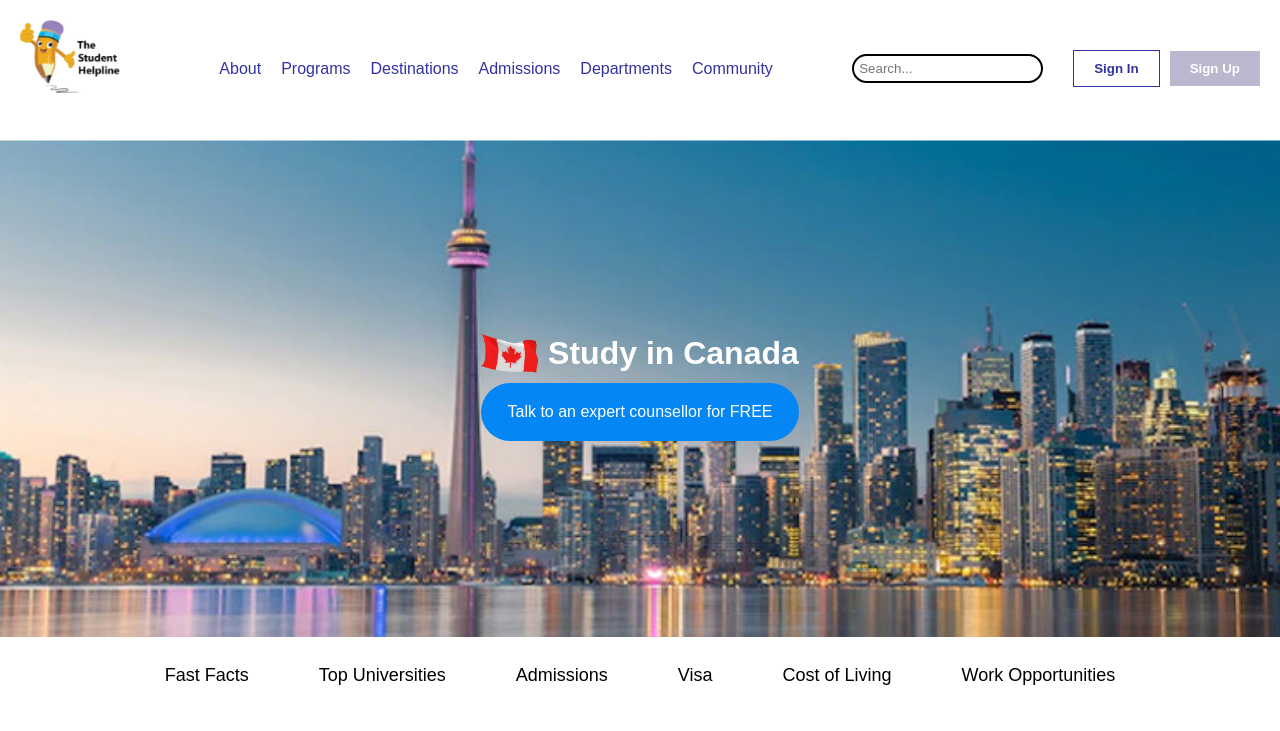
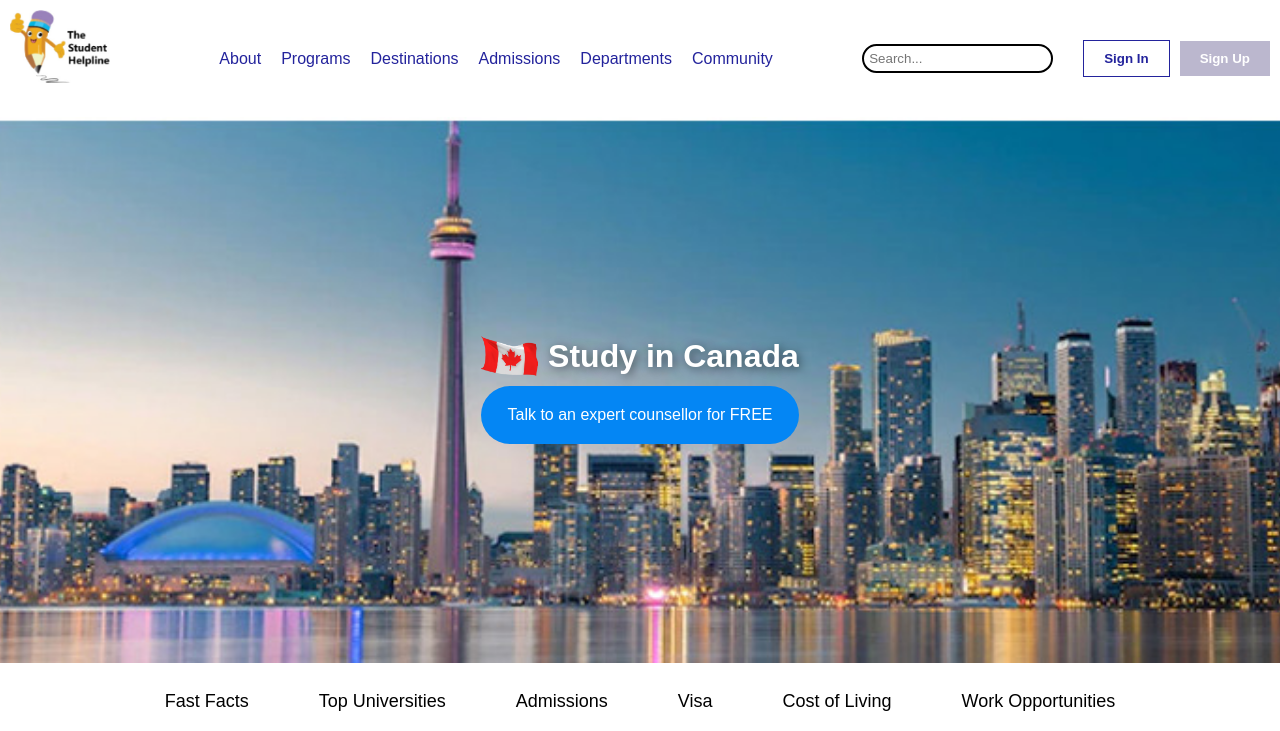
Before and after one commit to PrateekUniyal/StudentStudyWebsite, a plain HTML site: page StudentStudyWebsite/index.html in a window 1280 px wide. Shown: the top 731 px of the page. Drawn offline with Linux system fonts and the light colour scheme.

Commit message:
90% complete

```diff
--- a/StudentStudyWebsite/Styles/section1.css
+++ b/StudentStudyWebsite/Styles/section1.css
@@ -2,7 +2,7 @@
     display: flex;
     justify-content: space-between;
     align-items: center;
-    padding: 20px;
+    padding: 10px;
     /* background-color:#dcdada; */
     color: #fff;
 }
@@ -29,7 +29,7 @@
 
 .main-nav ul li a {
     text-decoration: none;
-    color: #3232a2;
+    color: #23239c;
     font-weight: 1px;
     transition: color 0.3s ease;
 }
@@ -52,8 +52,8 @@
 
 .btn {
     background-color: #fff;
-    color: #3232a2;
-    border: 1px solid #3232a2;
+    color: #23239c;
+    border: 1px solid #23239c;
     padding: 10px 20px;
     margin-left: 10px;
     cursor: pointer;
@@ -79,7 +79,7 @@
 
 
 .hero-section {
-    height: 500px; /* Adjust height as needed */
+    height: 546px; /* Adjust height as needed */
     background-image: url('../images/The\ student\ Helpline\ Study\ in\ Canada.pdf-image-000.jpg'); /* Replace with your image path */
     background-size: cover;
     background-position: center;
--- a/StudentStudyWebsite/Styles/section6.css
+++ b/StudentStudyWebsite/Styles/section6.css
@@ -6,7 +6,7 @@
     display: grid;
     grid-template-columns: repeat(4, 1fr); /* 4 columns */
     grid-template-rows: repeat(2, 1fr); /* 2 rows */
-    gap: 10px; /* Adjust gap between images */
+    gap: 105px; /* Adjust gap between images */
     max-width: 1200px; /* Adjust as needed */
     margin: 0 auto; /* Center the grid */
 }
--- a/StudentStudyWebsite/index.html
+++ b/StudentStudyWebsite/index.html
@@ -44,7 +44,7 @@
         <div class="hero-content">
             <div class="flag-and-title">
                 <img src="images/canadaflag.png" alt="Canada Flag" class="flag">
-                <h1>Study in Canada</h1>
+                <h1 style="text-shadow: 2px 2px 10px rgba(0, 0, 0, 0.5);">Study in Canada</h1>
             </div>
             <div class="blue-background">
                 <p>Talk to an expert counsellor for FREE</p>
@@ -333,7 +333,7 @@
             <div class="right-box">CAD 12,000 - CAD 30,000 (INR 7,19,814 - 17,99,537) per year</div>
         </div>
 
-        <h2 style="text-align: center;">Popular Programs</h2>
+        <h2 style="text-align: center;">Popular Programs</h2><br>
         <div class="highlighted-div">
             <div class="box">
                 <img src="images/Agriculture.png" alt="Image Description">
@@ -401,7 +401,7 @@
 
     </div>
     <div class="section6">
-    <h2 style="text-align: center;">Popular Universities</h2>
+    <h2 style="text-align: center;">Popular Universities</h2><br><br>
     <div class="image-grid">
         <div class="image-cell"><img src="images/The student Helpline Study in Canada.pdf-image-090.png" alt="University 1"></div>
         <div class="image-cell"><img src="images/The student Helpline Study in Canada.pdf-image-093.png" alt="University 2"></div>
@@ -412,7 +412,7 @@
         <div class="image-cell"><img src="images/The student Helpline Study in Canada.pdf-image-096.jpg" alt="University 7"></div>
         <div class="image-cell"><img src="images/The student Helpline Study in Canada.pdf-image-098.jpg" alt="University 8"></div>
     </div>
-    <h1 style="margin-left: 10px;">Post Admission Experience</h1>
+    <h2 style="margin-left: 10px; font-weight: 800;">Post Admission Experience</h2>
     <div class="container6">
         <div class="boxs6 left-boxs6">
             <h2>Visa for Canada</h2>
```
